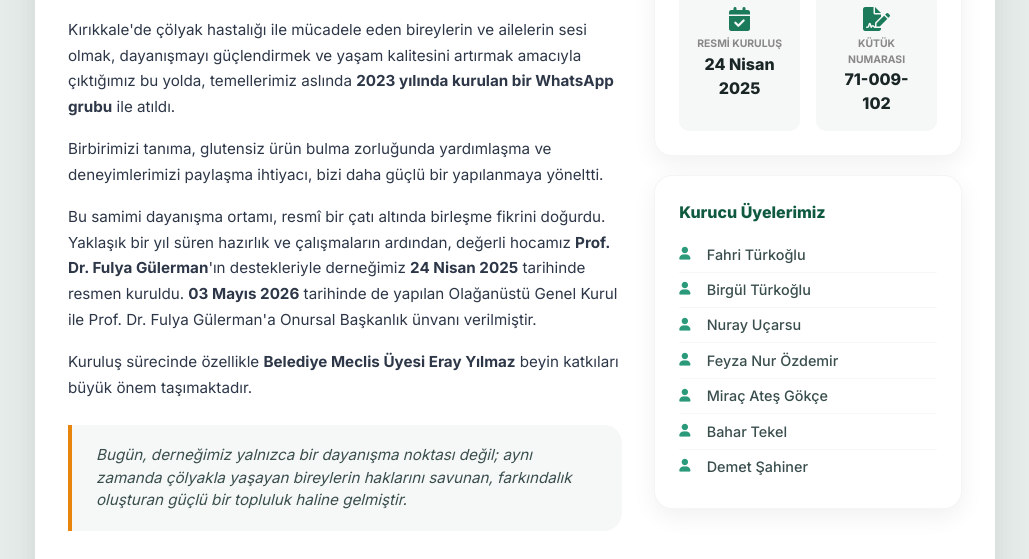
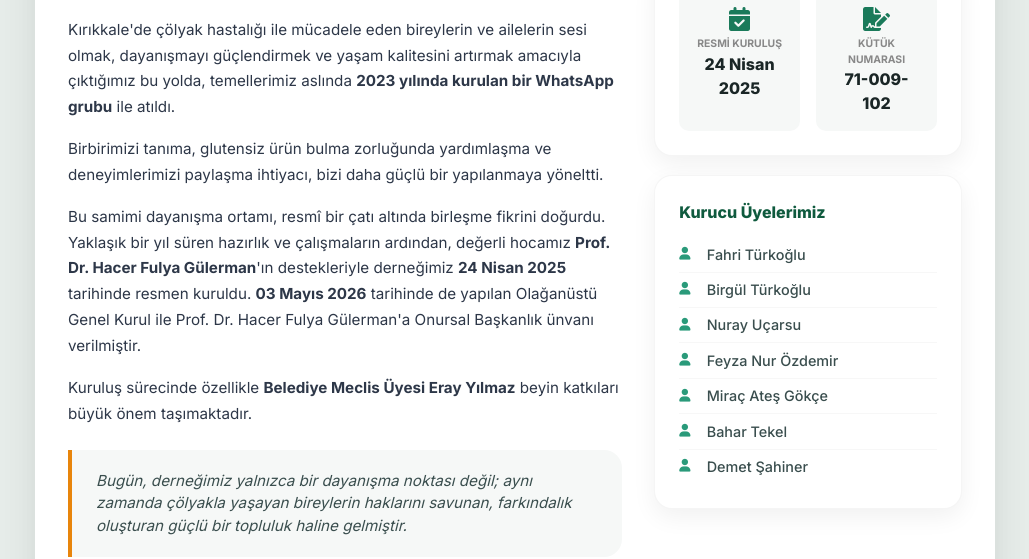
Before and after one commit to fahri7119-web/deneme, a website: page Yeni/dernegimiz.html in a window 1280 px wide. Shown: the part 554-1113 px from the top of the page, without its empty margins (125-1154 px from the left). Drawn offline with nearby package versions, Linux system fonts and the light colour scheme.

Commit message:
Update dernegimiz.html

```diff
--- a/Yeni/dernegimiz.html
+++ b/Yeni/dernegimiz.html
@@ -1395,7 +1395,7 @@
                         <div class="history-text">
                             <p>Kırıkkale'de çölyak hastalığı ile mücadele eden bireylerin ve ailelerin sesi olmak, dayanışmayı güçlendirmek ve yaşam kalitesini artırmak amacıyla çıktığımız bu yolda, temellerimiz aslında <strong>2023 yılında kurulan bir WhatsApp grubu</strong> ile atıldı.</p>
                             <p>Birbirimizi tanıma, glutensiz ürün bulma zorluğunda yardımlaşma ve deneyimlerimizi paylaşma ihtiyacı, bizi daha güçlü bir yapılanmaya yöneltti.</p>
-                            <p>Bu samimi dayanışma ortamı, resmî bir çatı altında birleşme fikrini doğurdu. Yaklaşık bir yıl süren hazırlık ve çalışmaların ardından, değerli hocamız <strong>Prof. Dr. Fulya Gülerman</strong>'ın destekleriyle derneğimiz <strong>24 Nisan 2025</strong> tarihinde resmen kuruldu. <strong>03 Mayıs 2026</strong> tarihinde de yapılan Olağanüstü Genel Kurul ile Prof. Dr. Fulya Gülerman'a Onursal Başkanlık ünvanı verilmiştir.</p>
+                            <p>Bu samimi dayanışma ortamı, resmî bir çatı altında birleşme fikrini doğurdu. Yaklaşık bir yıl süren hazırlık ve çalışmaların ardından, değerli hocamız <strong>Prof. Dr. Hacer Fulya Gülerman</strong>'ın destekleriyle derneğimiz <strong>24 Nisan 2025</strong> tarihinde resmen kuruldu. <strong>03 Mayıs 2026</strong> tarihinde de yapılan Olağanüstü Genel Kurul ile Prof. Dr. Hacer Fulya Gülerman'a Onursal Başkanlık ünvanı verilmiştir.</p>
                             <p>Kuruluş sürecinde özellikle <strong>Belediye Meclis Üyesi Eray Yılmaz</strong> beyin katkıları büyük önem taşımaktadır.</p>
 
                             <div class="history-quote">
@@ -1492,7 +1492,7 @@
                             <div>
                                 <div class="timeline-date">03 Mayıs 2026</div>
                                 <div class="timeline-title">Onursal Başkanlık</div>
-                                <div class="timeline-desc">Prof. Dr. Fulya Gülerman'a Onursal Başkanlık ünvanı verildi.</div>
+                                <div class="timeline-desc">Prof. Dr. Hacer Fulya Gülerman'a Onursal Başkanlık ünvanı verildi.</div>
                             </div>
                         </div>
                         <div class="timeline-item">
```
